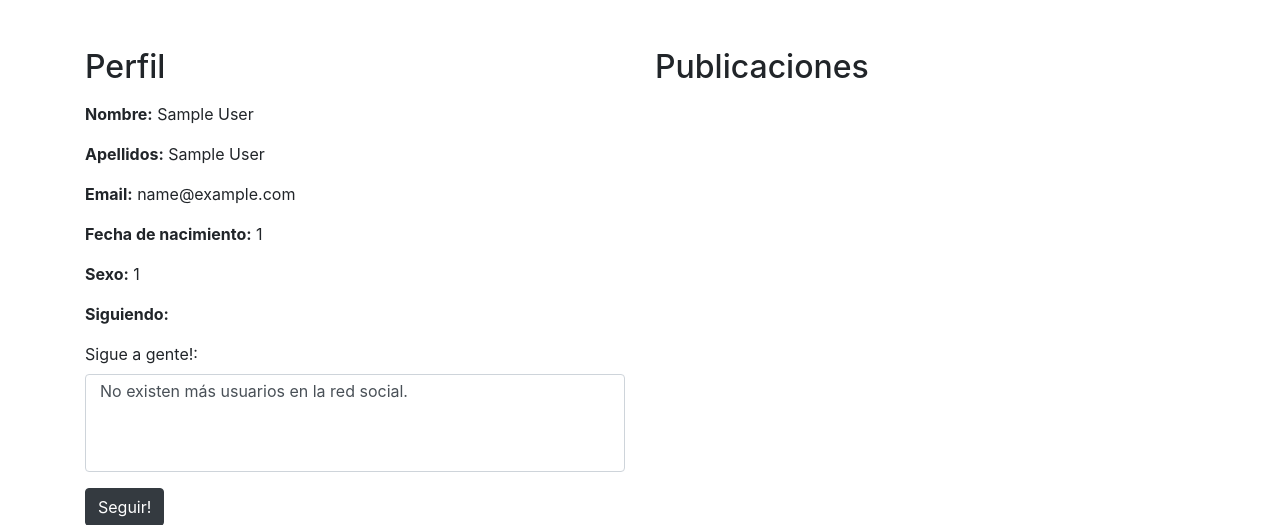
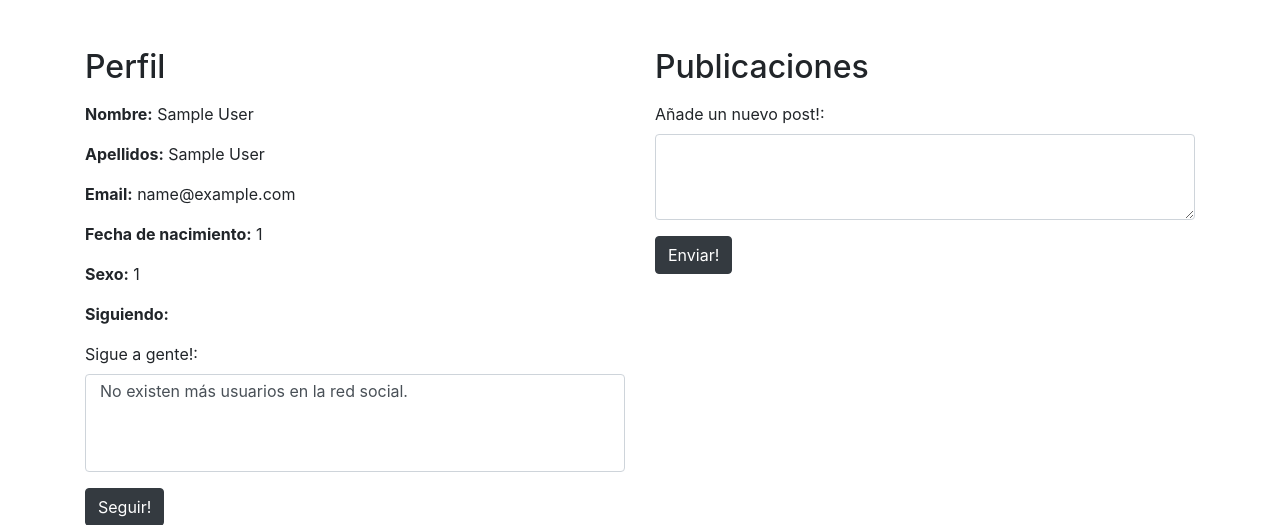
Before and after one commit to SergioFerrera/red_social, a PHP site: page /logged_in.php in a window 1280 px wide. Shown: the part 56-581 px from the top of the page. Run offline with PHP 8.4, Linux system fonts and the light colour scheme; the visitor is signed in with stand-in values (Sample User, id 1); data that the repository does not hold is empty.

Commit message:
Creating form for adding posts

```diff
--- a/logged_in.php
+++ b/logged_in.php
@@ -119,6 +119,15 @@ $following=json_decode(base64_decode($_SESSION['following']));
             <div class="col-lg">
                 <h2>Publicaciones</h2>
                 <p></p>
+                <form action="logged_in.php" method="post">
+                    <div class="form-group">
+                        <label for="post">Añade un nuevo post!:</label>
+                        <textarea class="form-control" name="post" rows="3" maxlength="500"></textarea>
+                    </div>
+                    <div class="form-group">
+                        <button class="btn btn-dark" type="submit" name="send_post">Enviar!</button>
+                    </div>
+                </form>
             </div>
         </div>
     </div>
```
Lines whose indentation alone changed are shown as unchanged.
